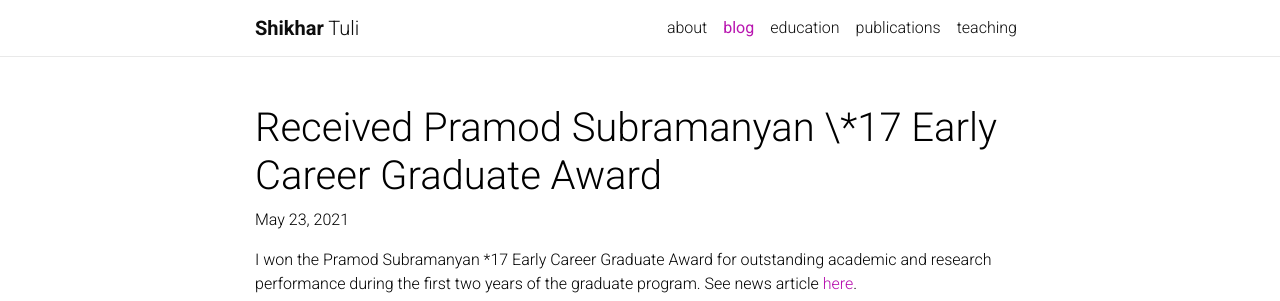
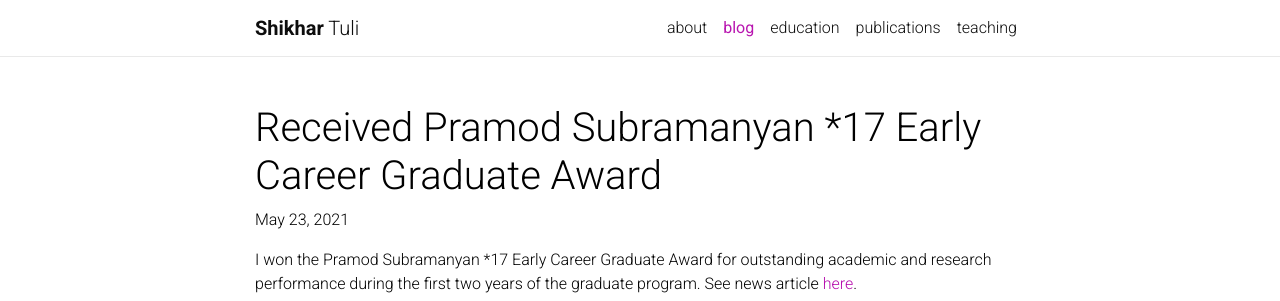
Before and after one commit to shikhartuli/shikhartuli.github.io, a Jekyll site: the page built from _posts/2022-05-23-pramod.md, in a window 1280 px wide. Shown: the top 301 px of the page. Built offline with Jekyll 4.4.1, drawn with Linux system fonts in a browser that asks for light colours; nearby versions of some CDN libraries; a style sheet for code colours, icons or effects is not loaded.

```diff
--- a/_posts/2022-05-23-pramod.md
+++ b/_posts/2022-05-23-pramod.md
@@ -1,8 +1,8 @@
 ---
 layout: post
-title: Received Pramod Subramanyan \*17 Early Career Graduate Award
+title: Received Pramod Subramanyan *17 Early Career Graduate Award
 date:   2021-05-23 18:12:00
-description: Received Pramod Subramanyan \*17 Early Career Graduate Award
+description: Received Pramod Subramanyan *17 Early Career Graduate Award
 ---
 
 I won the Pramod Subramanyan \*17 Early Career Graduate Award for outstanding academic and research performance during the first two years of the graduate program. See news article [here](https://ece.princeton.edu/news/graduate-commencement-celebrates-critical-contributions-doctoral-and-masters-students).
```
